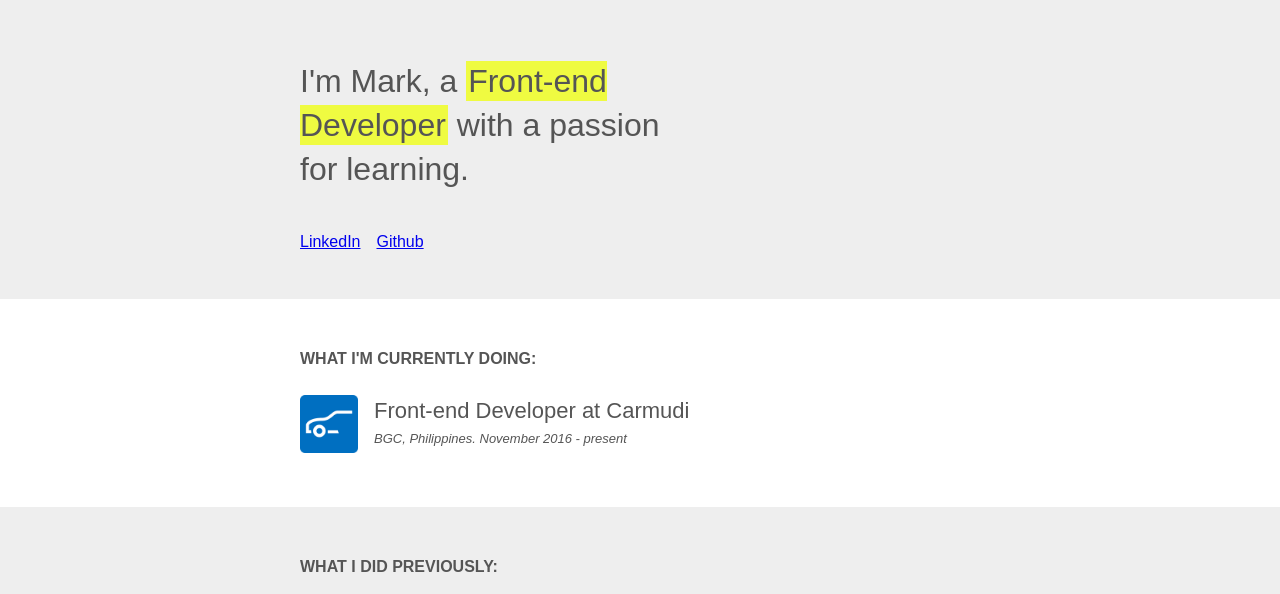
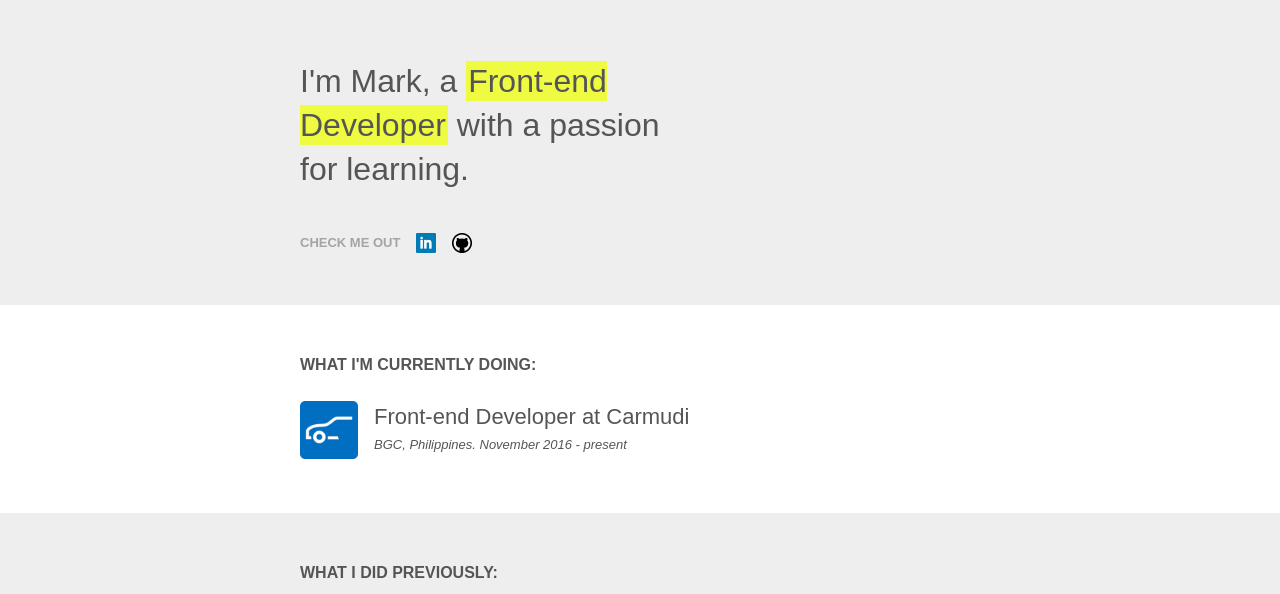
Before and after one commit to devforey/devforey, a plain HTML site: page index.html in a window 1280 px wide. Shown: the top 594 px of the page. Drawn offline with Linux system fonts and the light colour scheme.

Commit message:
Replace links with icons

```diff
--- a/index.css
+++ b/index.css
@@ -77,6 +77,12 @@ h3 {
     padding: 2px;
 }
 
+.subheader {
+    color: #a4a4a4;
+    font-size: 13px;
+    font-weight: bold;
+}
+
 /* Overrides */
 ul {
     list-style: none;
@@ -104,6 +110,11 @@ ul {
     margin-right: 16px;
 }
 
+#links .logo {
+    height: 20px;
+    width: 20px;
+}
+
 .detail.headline {
     margin-bottom: 12px;
 }
--- a/index.html
+++ b/index.html
@@ -31,8 +31,19 @@
                 I'm Mark, a <span class="highlight">Front-end Developer</span> with a passion for learning.
             </h1>
             <ul id="links">
-                <li><a href="https://www.linkedin.com/in/mcprogramr/">LinkedIn</a></li>
-                <li><a href="https://github.com/devforey">Github</a></li>
+                <li>
+                    <span class="subheader">CHECK ME OUT</span>
+                </li>
+                <li><a href="https://www.linkedin.com/in/mcprogramr/">
+                    <img src="assets/linkedin-logo.png"
+                         class="logo"
+                         alt="">
+                </a></li>
+                <li><a href="https://github.com/devforey">
+                    <img src="assets/github-logo.png"
+                         class="logo"
+                         alt="">
+                </a></li>
             </ul>
         </div>
     </section>
```
Also changed, not shown: assets/github-logo.png (added), assets/linkedin-logo.png (added).
